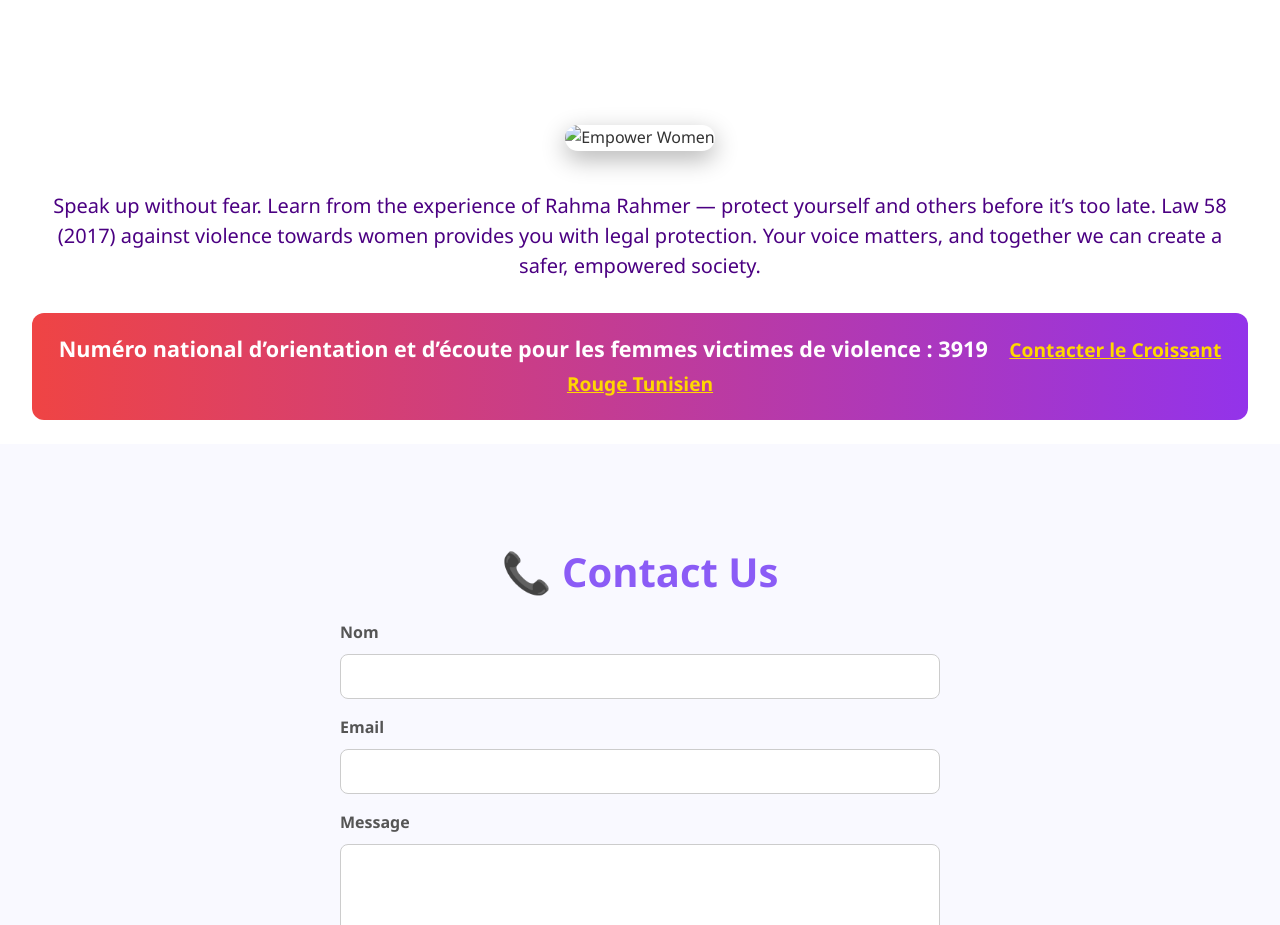
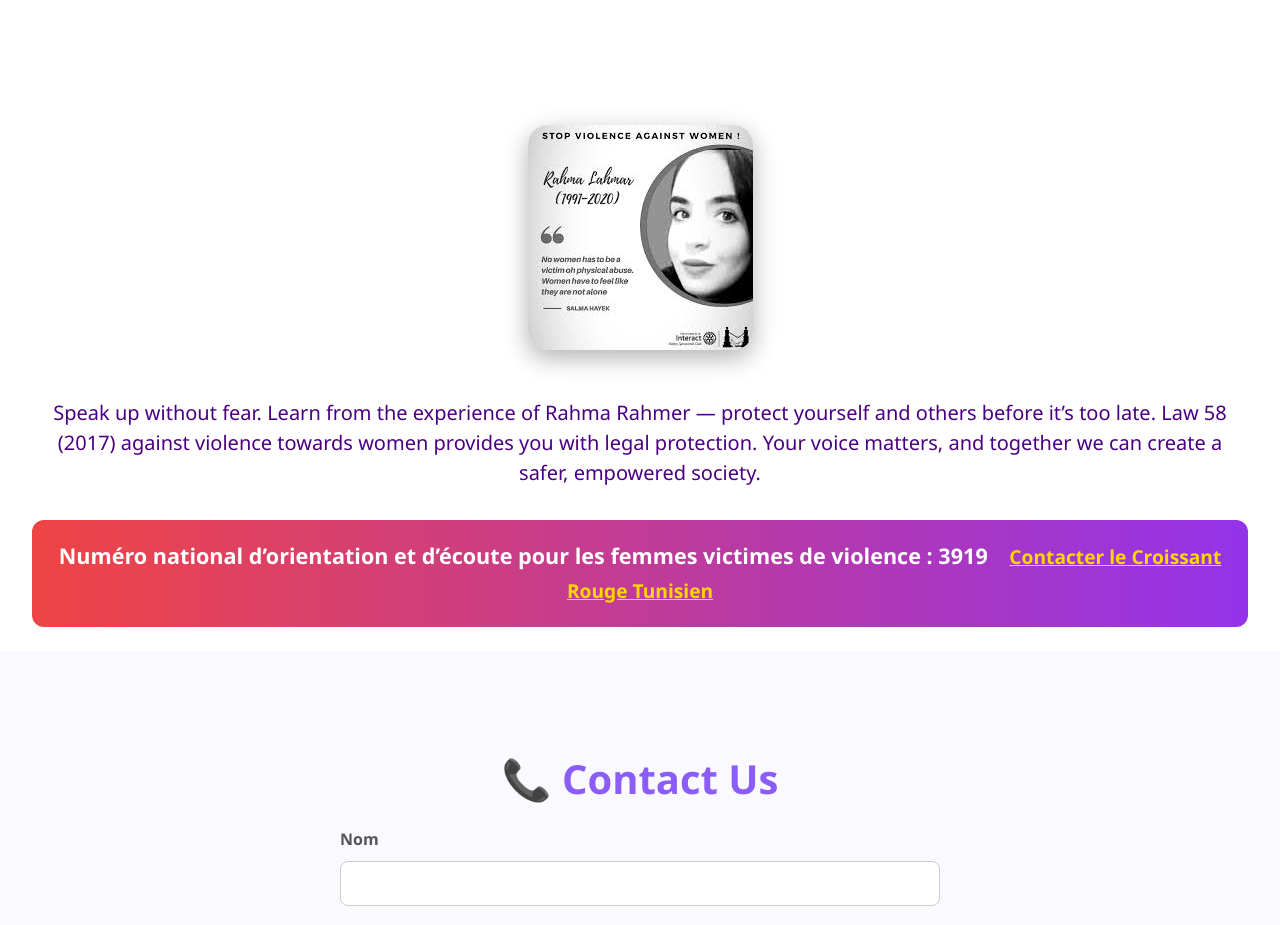
Before and after one commit to insaf03/-Breaking-Barriers, a plain HTML site: page index.html in a window 1280 px wide. Shown: the part 1040-1965 px from the top of the page. Drawn offline with Linux system fonts and the light colour scheme; files whose address does not match are found by name.

Commit message:
Fix HTML encoding issues in index.html

```diff
--- a/index.html
+++ b/index.html
@@ -141,7 +141,7 @@
 
   <!-- Image and motivating paragraph -->
   <div style="text-align: center; margin: 2.5rem 0;">
-    <img src="C:/Users/Asus/OneDrive - ESPRIT/Images/Captures d’écran/rahma.jfif"
+    <img src="C:/Users/Asus/OneDrive - ESPRIT/Images/Captures d’écran/rahma.png"
          alt="Empower Women"
          style="max-width: 80%; height: auto; border-radius: 20px; box-shadow: 0 8px 25px rgba(0,0,0,0.3);">
   </div>
```
